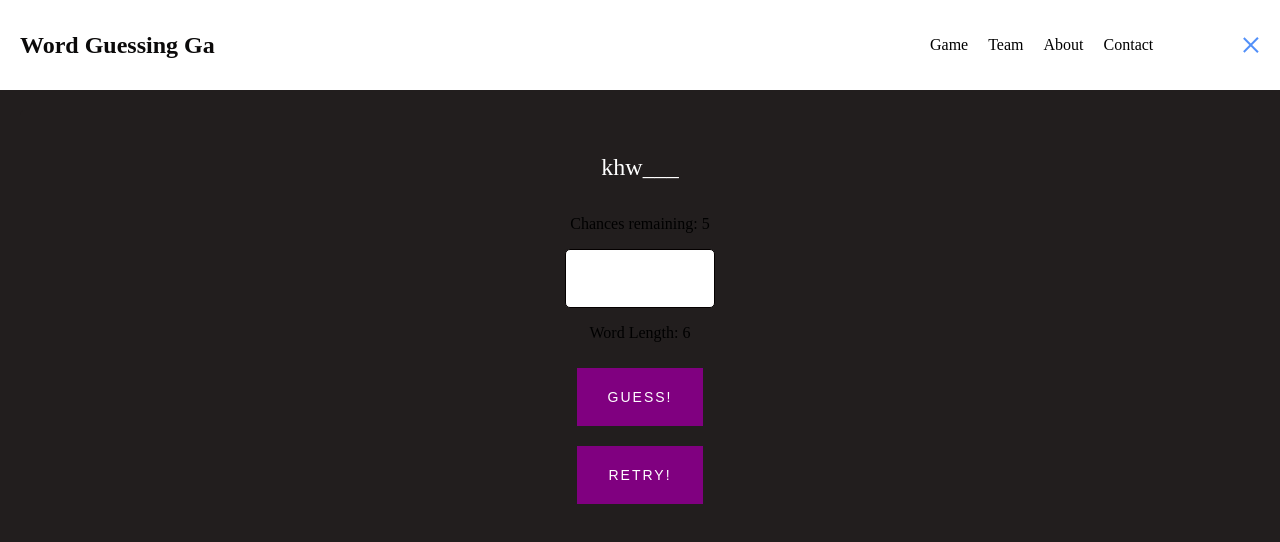
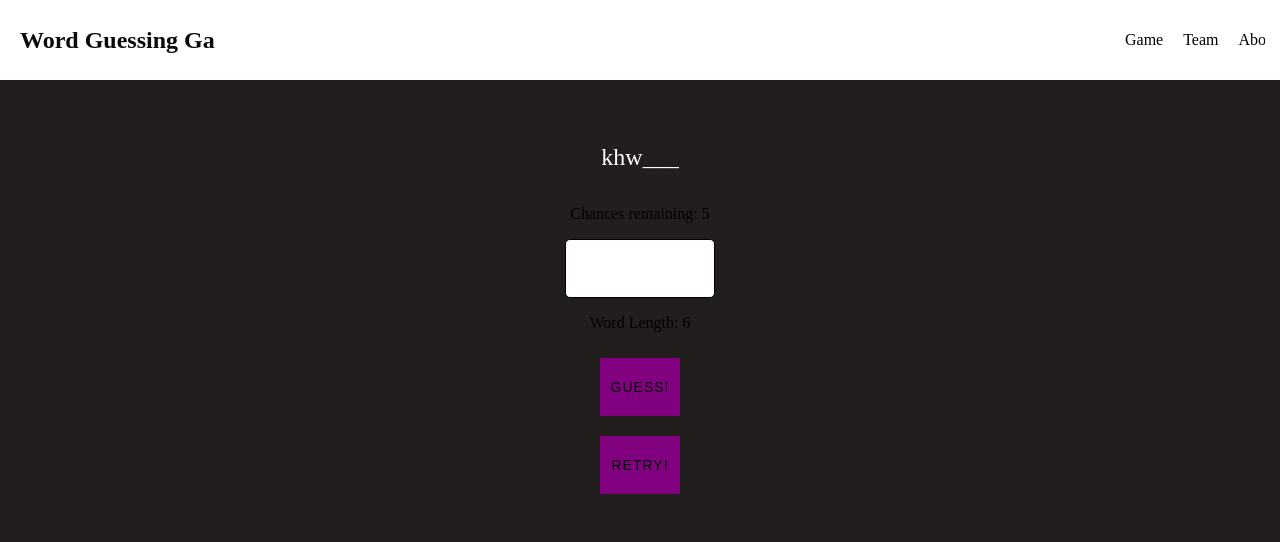
Before and after one commit to 5u80dh/Word-Guessing-Game, a plain HTML site: page index.html in a window 1280 px wide. Drawn offline with Linux system fonts and the light colour scheme; a web font is replaced by a local one.

Commit message:
Update style.css

```diff
--- a/style.css
+++ b/style.css
@@ -21,18 +21,18 @@ header {
 
 #nav {
   background-color: #ffffff;
-  padding: 5px; /* Increased padding */
-  width: 50px;
+  padding: 0px; /* Increased padding */
+  width: 30px;
   display: flex;
   align-items: center;
   justify-content: center;
-  border-radius: 5px; /* Increased border-radius */
+  border-radius: 4px; /* Increased border-radius */
   transition: width 0.6s linear;
   overflow-x: hidden;
 }
 
 #nav.active {
-  width: 350px;
+  width: 150px;
 }
 
 #nav ul {
@@ -147,7 +147,7 @@ h1 {
 #feedback {
   font-weight: bold;
   margin-top: 10px;
-  color: #fff; /* Set text color */
+  color: #030303; /* Set text color */
 }
 
 .correct {
@@ -160,22 +160,18 @@ h1 {
 
 button {
   background-color: purple;
-  color: #fff;
+  color: #000000;
   border: 1px purple solid;
   font-size: 14px;
   text-transform: uppercase;
-  letter-spacing: 2px;
-  padding: 20px 30px;
+  letter-spacing: 1px;
+  padding: 20px 10px;
   overflow: hidden;
   margin: 10px 0;
   position: relative;
 }
 
-#guess-btn:focus {
-  outline: none;
-  transform: translate(-50%, -50%) scale(0);
-  animation: scale 0.5s ease-out;
-}
+
 
 @keyframes scale {
   to {
```
